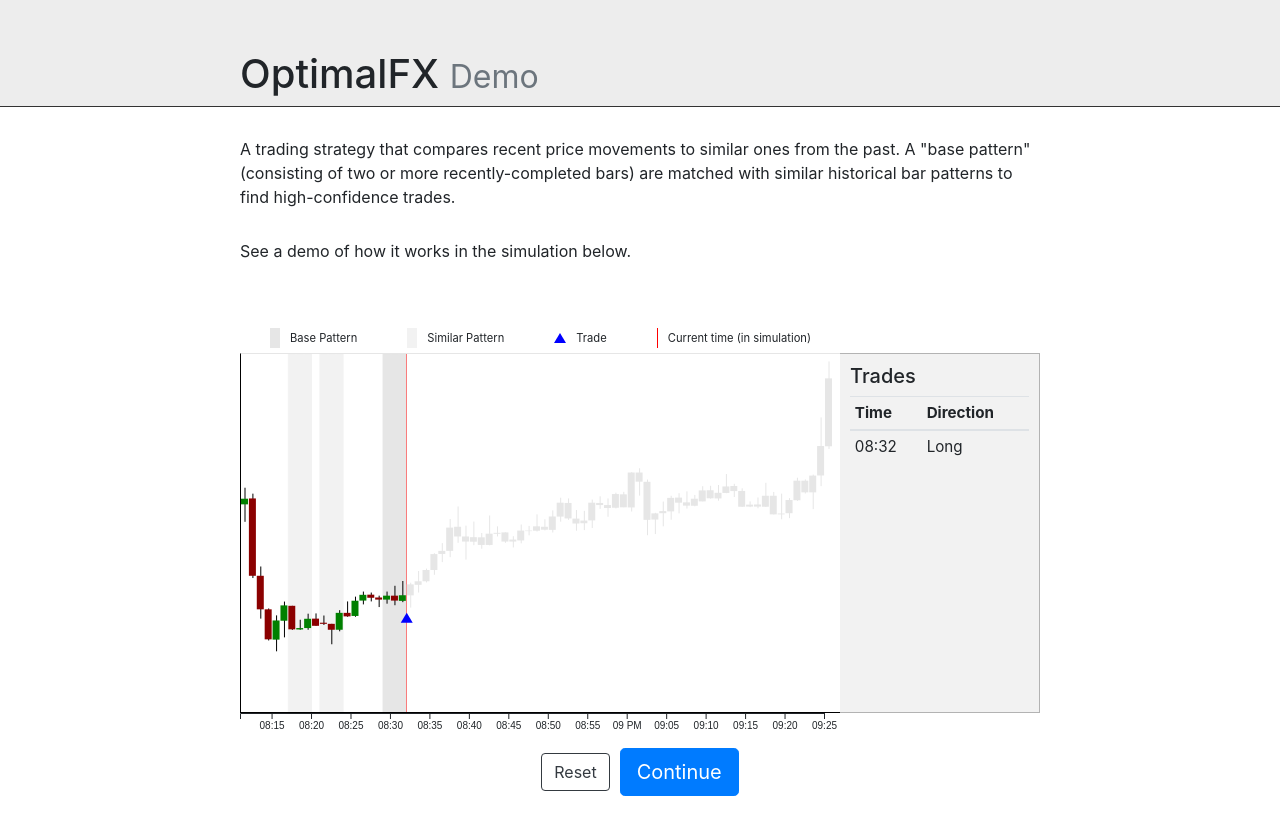
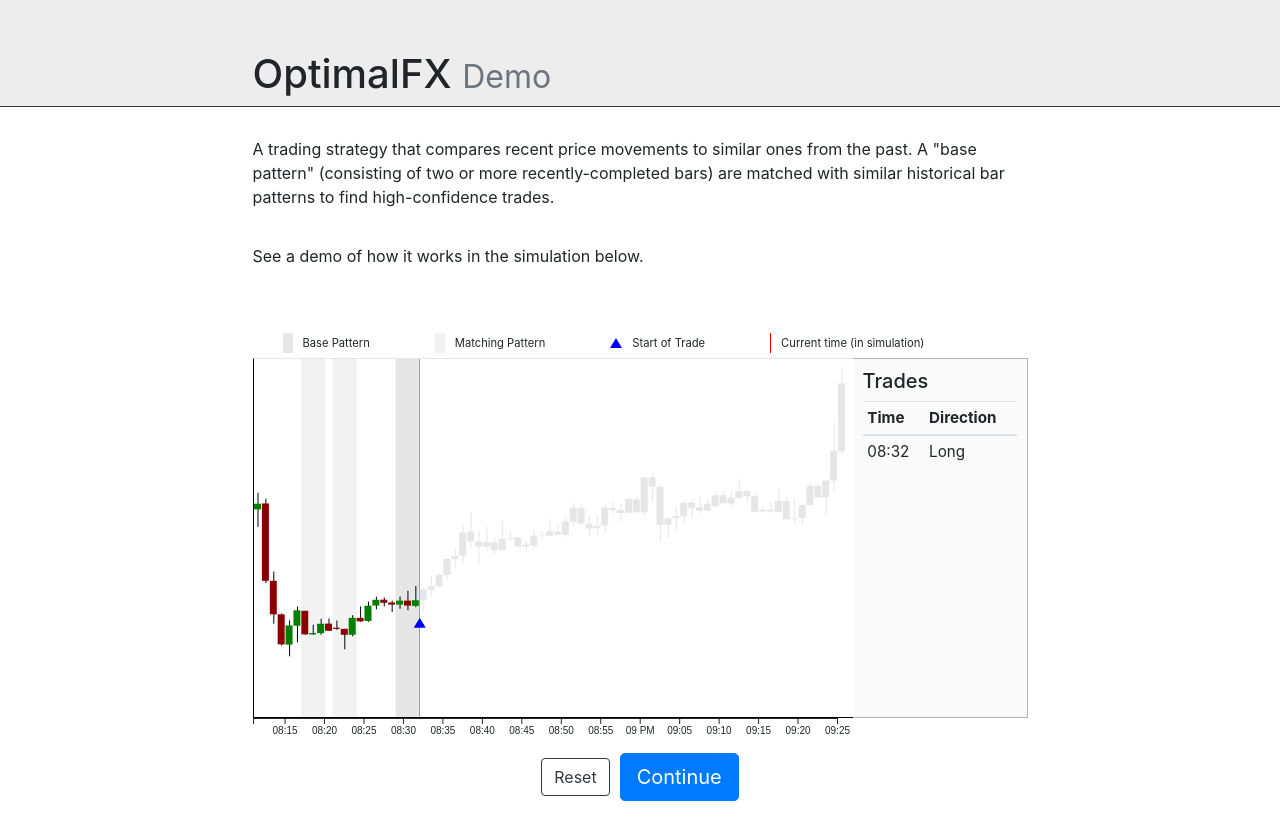
Before and after one commit to dandoozan/optimalfx-demo, a React (Create React App) app: page / in a window 1280 px wide. Shown: the top 840 px of the page. Before the commit the page ends 800 px from the top, so only its background shows below. Built offline with nearby package versions, Linux system fonts and the light colour scheme.

Commit message:
Various spacing and styling changes

```diff
--- a/src/components/App/App.css
+++ b/src/components/App/App.css
@@ -5,4 +5,5 @@
     'header header header'
     '. desc .'
     '. simulation .';
+  margin-bottom: 100px;
 }
--- a/src/components/App/Description.css
+++ b/src/components/App/Description.css
@@ -1,8 +1,8 @@
 .description {
   grid-area: desc;
-  margin: 30px 0 30px;
+  margin: 30px 0 25px;
 }
 
 .description p {
-  margin-bottom: 30px;
+  margin-bottom: 35px;
 }
--- a/src/components/Simulation/Legend.css
+++ b/src/components/Simulation/Legend.css
@@ -9,7 +9,7 @@
 .entry {
   display: flex;
   align-items: center;
-  margin-right: 50px;
+  margin-right: 65px;
 }
 
 .entry__symbol--pattern,
--- a/src/components/Simulation/Legend.tsx
+++ b/src/components/Simulation/Legend.tsx
@@ -11,7 +11,7 @@ export default function Legend() {
       </div>
       <div className="entry">
         <div className="entry__symbol entry__symbol--pattern entry__symbol--similar-pattern"></div>
-        <div className="entry__text">Similar Pattern</div>
+        <div className="entry__text">Matching Pattern</div>
       </div>
       <div className="entry">
         <div className="entry__symbol entry__symbol--trade">
@@ -19,7 +19,7 @@ export default function Legend() {
             <TradeMarker />
           </svg>
         </div>
-        <div className="entry__text">Trade</div>
+        <div className="entry__text">Start of Trade</div>
       </div>
       <div className="entry">
         <div className="entry__symbol entry__symbol--current-line"></div>
--- a/src/components/Simulation/Trades.css
+++ b/src/components/Simulation/Trades.css
@@ -1,5 +1,5 @@
 .trades {
-  background: hsl(0, 0%, 95%);
+  background: hsl(0, 0%, 98%);
   grid-area: trades;
   padding: 10px;
   text-transform: capitalize;
--- a/src/index.css
+++ b/src/index.css
@@ -1,5 +1,5 @@
 :root {
-  --main-content-width: 800px;
+  --main-content-width: 775px;
   --current-line-color: red;
   --trade-indicator-color: blue;
   --base-pattern-color: hsl(0, 0%, 90%);
```
